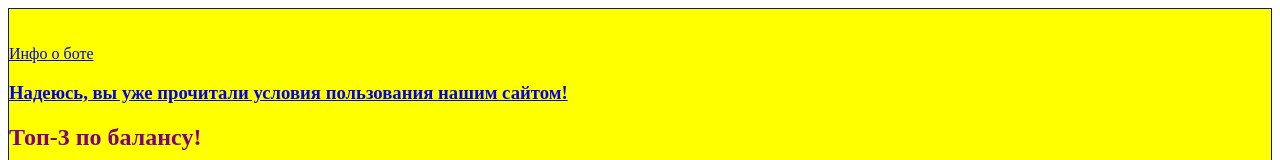
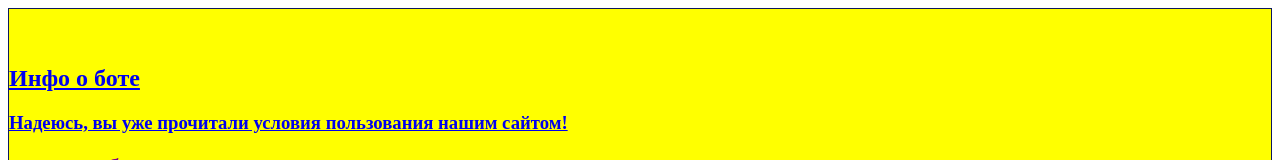
Before and after one commit to twoerror/twoerror.github.io, a plain HTML site: page index.html in a window 1280 px wide. Shown: the top 160 px of the page. Drawn offline with Linux system fonts and the light colour scheme.

Commit message:
Update index.html

```diff
--- a/index.html
+++ b/index.html
@@ -6,7 +6,7 @@
     <meta name="description" content="Сайт пользования ботом R3R6">
     <link rel="stylesheet" href="style.css">
     <base href="https://twoerror.github.io/">
-    <div class="message"> <br>    </br><a href="https://twoerror.github.io/info"> Инфо о боте</a></br>
+    <div class="message"> <br>    </br><H2><a href="https://twoerror.github.io/info"> Инфо о боте</a></br></H2>
     <link rel="icon" href="favicon.ico">
     <H3><a href="https://www.youtube.com/watch?v=dQw4w9WgXcQ" target="_blank">
     Надеюсь, вы уже прочитали условия пользования нашим сайтом!
```
